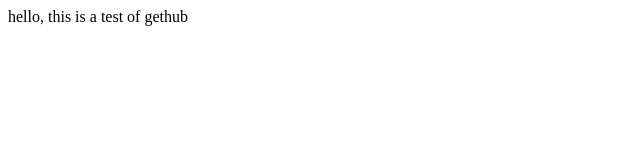
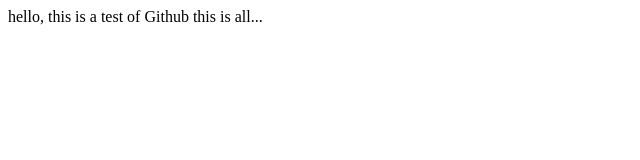
Before and after one commit to Balaami/youtube.demo, a plain HTML site: page WebContent/index.html in a window 1280 px wide. Shown: the full height of the page, 0-640 px from the left. Drawn offline with Linux system fonts and the light colour scheme.

Commit message:
more changes to index

```diff
--- a/WebContent/index.html
+++ b/WebContent/index.html
@@ -5,6 +5,7 @@
 <title>Insert title here</title>
 </head>
 <body>
-	hello, this is a test of gethub
+	hello, this is a test of Github
+	this is all...
 </body>
 </html>
```
